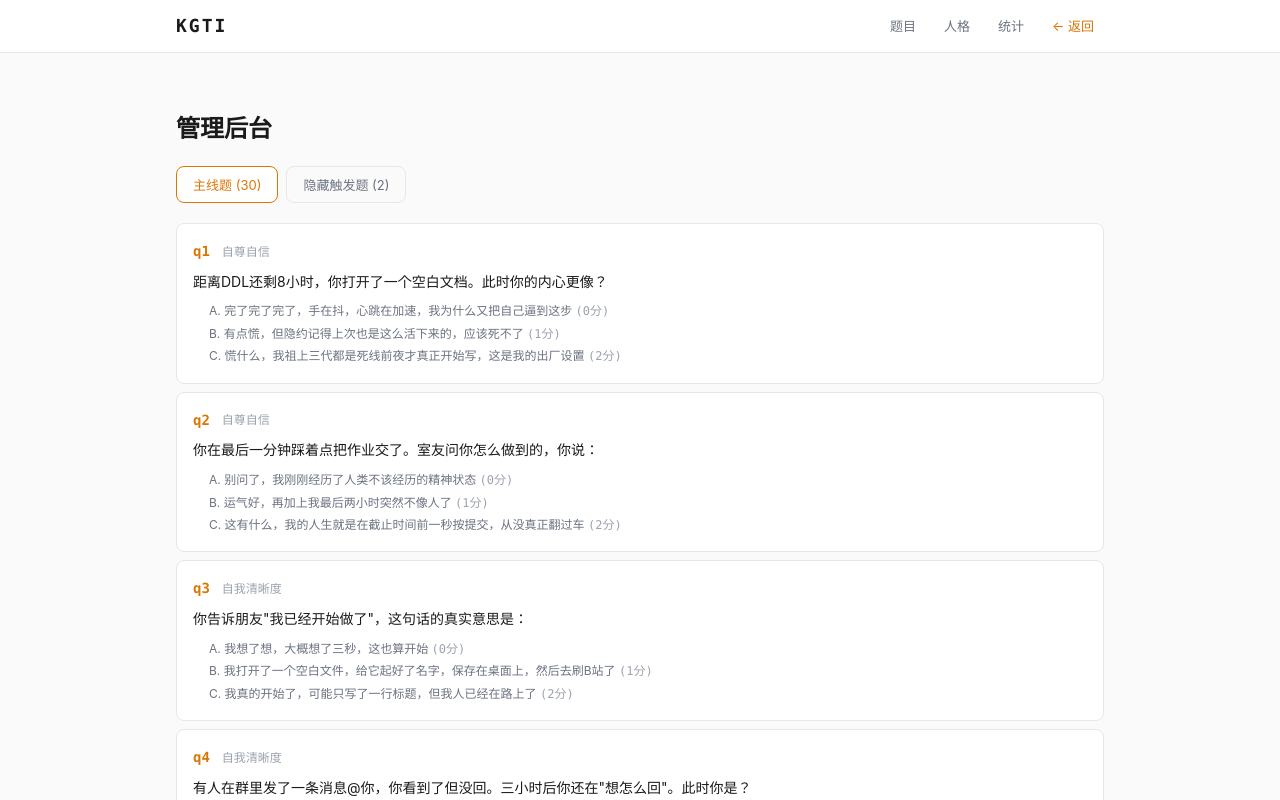
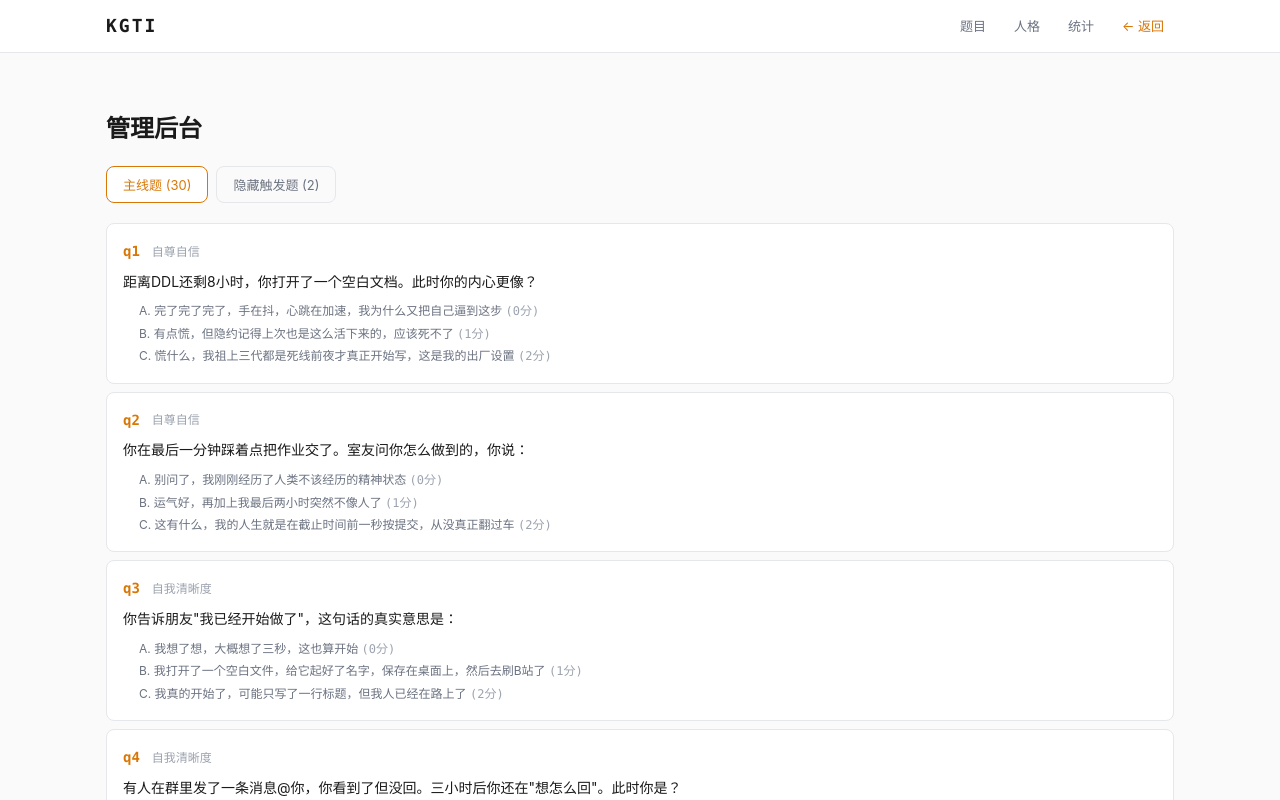
Before and after one commit to WWangZQ/Unicorn-Competition-Entertainment, a React (Vite) app in the folder frontend/: page /admin in a window 1280 px wide. Shown: the top 800 px of the page. Built offline with nearby package versions, Linux system fonts and the light colour scheme.

Commit message:
Widen content to 1100px

```diff
--- a/frontend/src/App.css
+++ b/frontend/src/App.css
@@ -41,7 +41,7 @@ a:hover { color: var(--accent-hover); }
 
 .main {
   flex: 1;
-  max-width: 960px;
+  max-width: 1100px;
   width: 100%;
   margin: 0 auto;
   padding: 24px 16px 64px;
@@ -57,7 +57,7 @@ a:hover { color: var(--accent-hover); }
 }
 
 .header-inner {
-  max-width: 960px;
+  max-width: 1100px;
   margin: 0 auto;
   padding: 0 16px;
   height: 52px;
@@ -267,7 +267,7 @@ a:hover { color: var(--accent-hover); }
 
 .types-grid {
   display: grid;
-  grid-template-columns: repeat(auto-fill, minmax(210px, 1fr));
+  grid-template-columns: repeat(auto-fill, minmax(220px, 1fr));
   gap: 16px;
 }
 
@@ -961,7 +961,7 @@ a:hover { color: var(--accent-hover); }
 
 .gallery-grid {
   display: grid;
-  grid-template-columns: repeat(auto-fill, minmax(210px, 1fr));
+  grid-template-columns: repeat(auto-fill, minmax(220px, 1fr));
   gap: 16px;
 }
 
```
